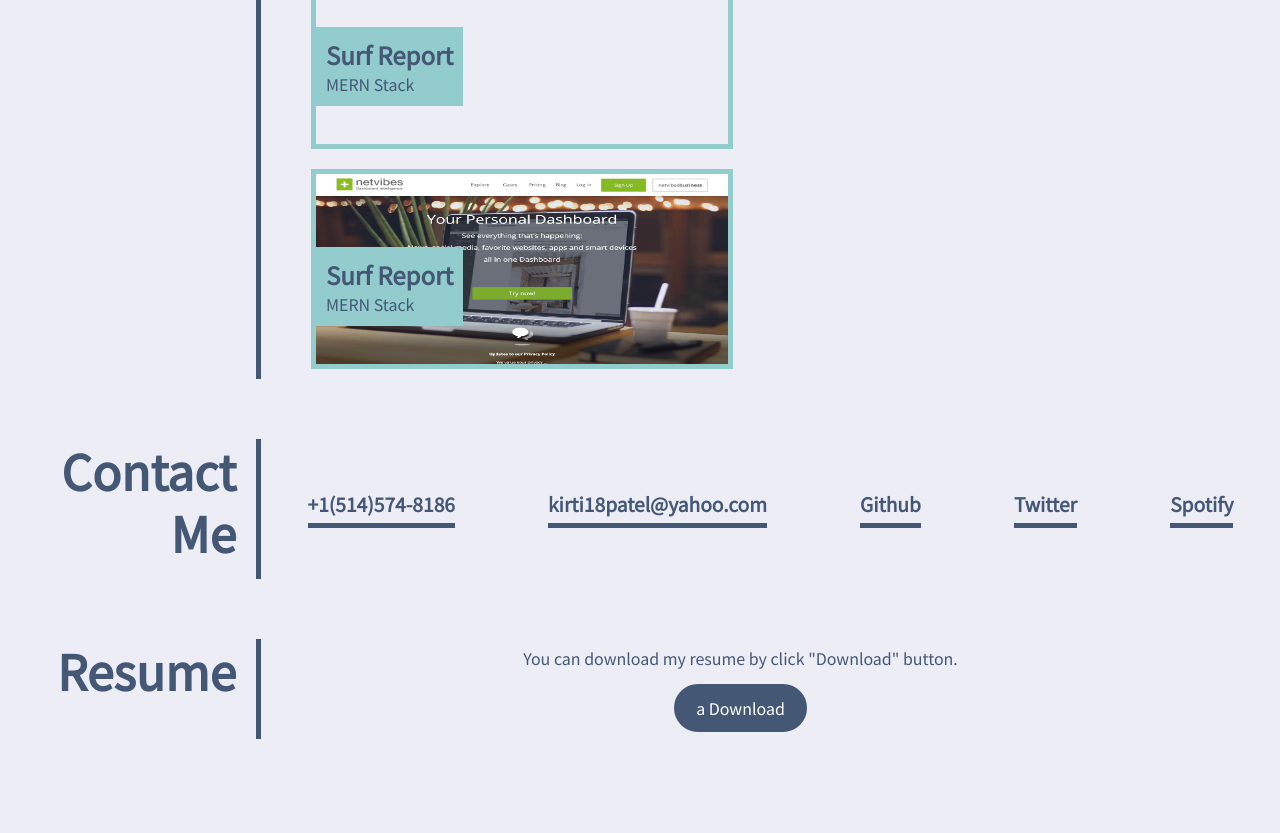
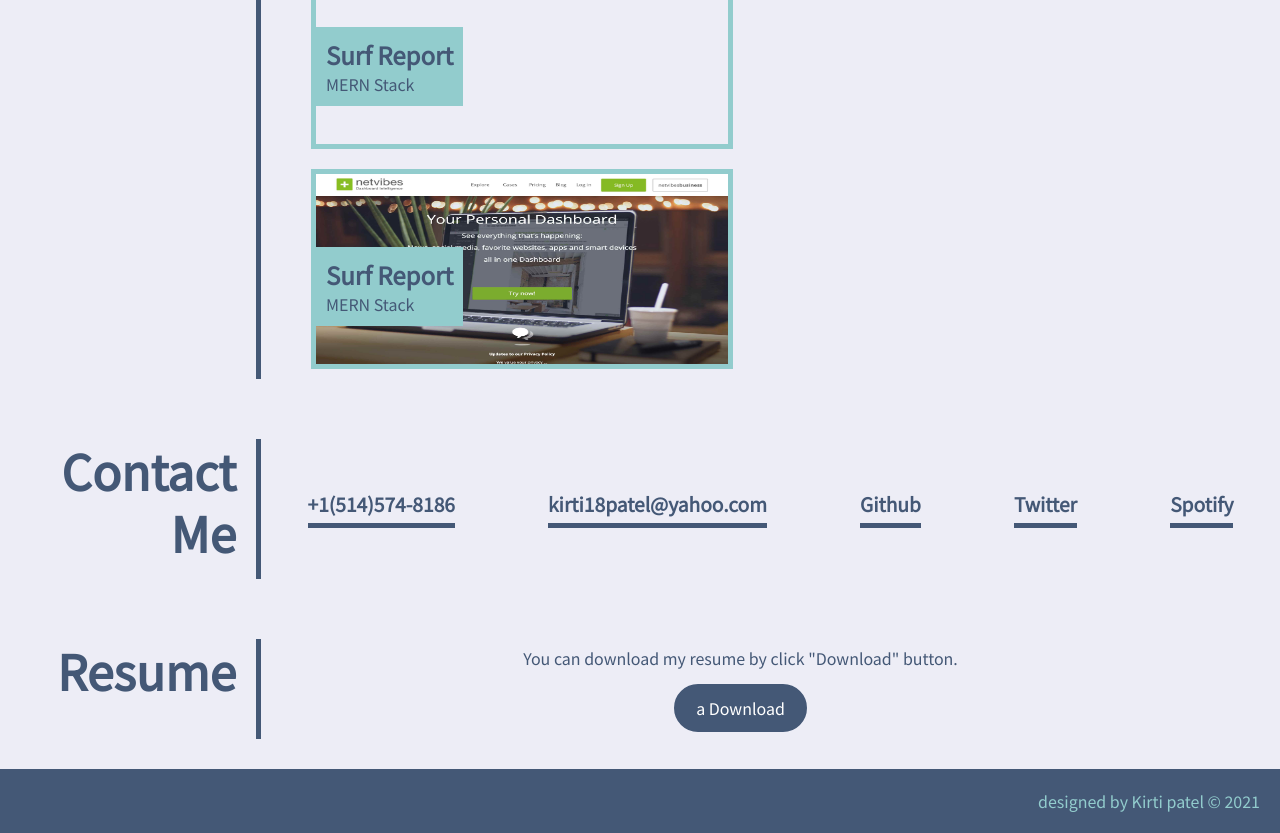
Before and after one commit to kirti18patel/portfolio, a plain HTML site: page index.html in a window 1280 px wide. Shown: the part 1809-2642 px from the top of the page. Before the commit the page ends 2548 px from the top, so only its background shows below. Drawn offline with Linux system fonts and the light colour scheme.

Commit message:
footer section added

```diff
--- a/assets/css/style.css
+++ b/assets/css/style.css
@@ -212,3 +212,16 @@ header nav a{
 .resume-content a::before{
     content: "a";
 }
+
+footer{
+    width: 100%;
+    height: auto;
+    margin-top: 30px;
+}
+footer p{
+    background: var(--text-color);
+    color: var(--green);
+    padding: 20px;
+    text-align: right;
+
+}
--- a/index.html
+++ b/index.html
@@ -99,6 +99,12 @@
         </div>
     </section>
 
+    <!-- footer -->
+    <footer>
+        <p>designed by Kirti patel &copy; 2021</p>
+    </footer>
+
+
 
 </body>
 </html>
```
